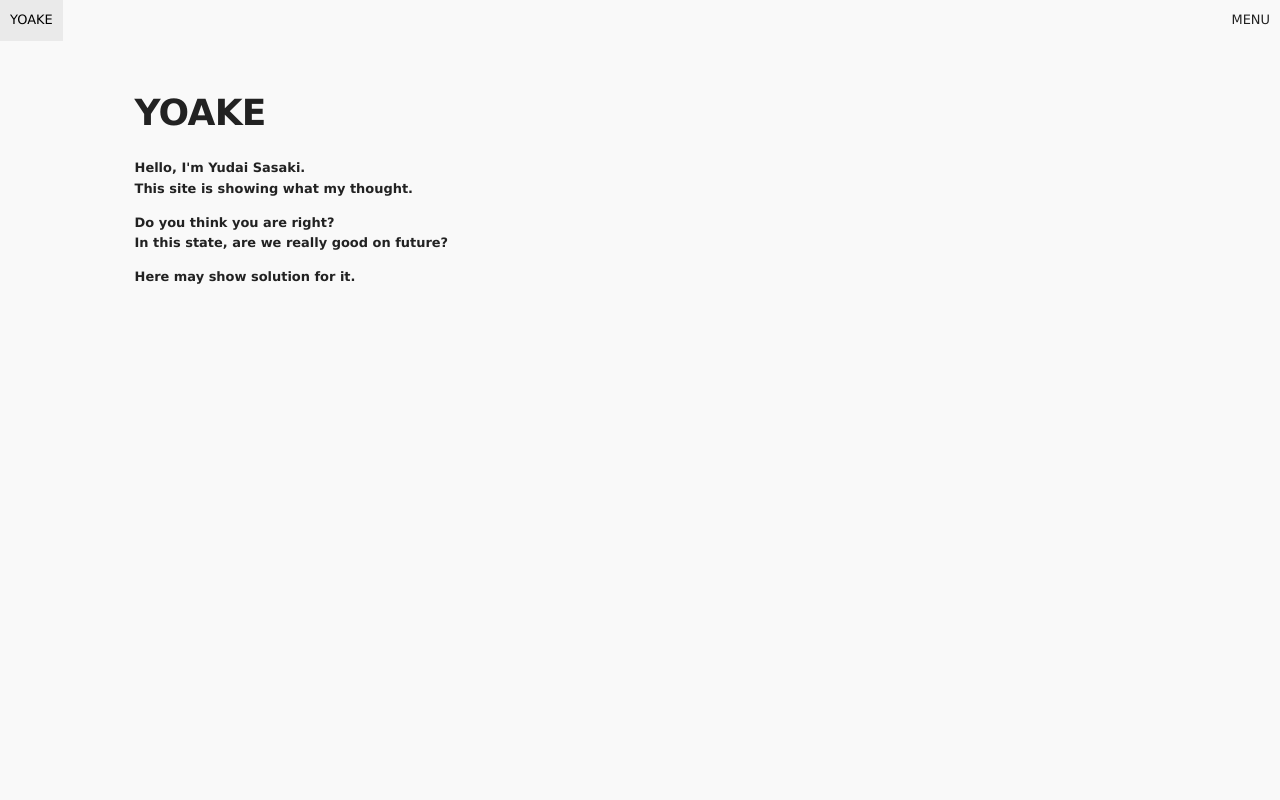
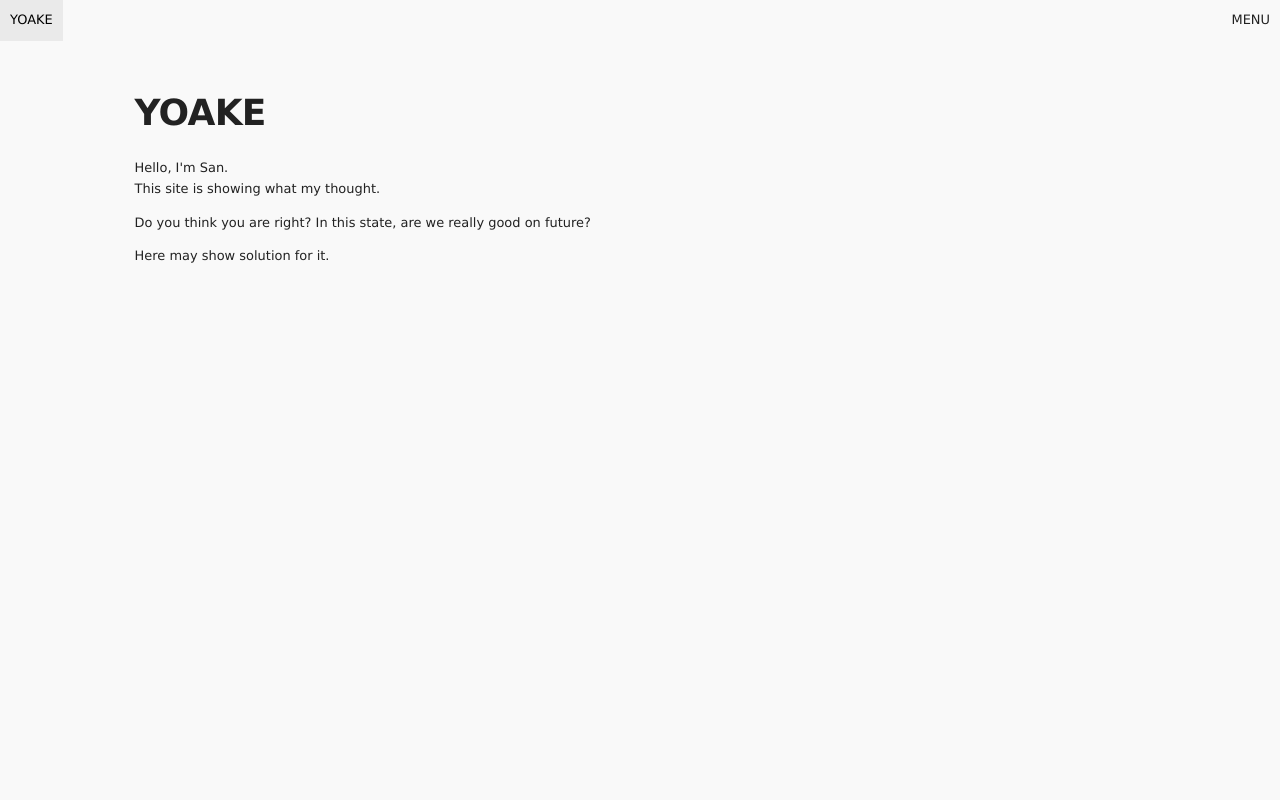
Before and after one commit to sanflog/yoakeNext, a Next.js app: page / in a window 1280 px wide. Shown: the top 800 px of the page. Built offline with nearby package versions, Linux system fonts and the light colour scheme.

Commit message:
something

```diff
--- a/pages/index.jsx
+++ b/pages/index.jsx
@@ -36,15 +36,14 @@ export default function HomePage({ allPostsData }) {
 						${utilStyles.paddingBottom10px}
 					`}>YOAKE</h1>
 					<p>
-						<strong>Hello, I'm Yudai Sasaki.<br />
-							This site is showing what my thought.</strong>
+						Hello, I'm San.<br />
+						This site is showing what my thought.
 					</p>
 					<p>
-						<strong>Do you think you are right?<br/>
-						In this state, are we really good on future?</strong>
+						Do you think you are right? In this state, are we really good on future?
 					</p>
 					<p>
-						<strong>Here may show solution for it.</strong>
+						Here may show solution for it.
 					</p>
 				</section>
 			</Layout>
```
